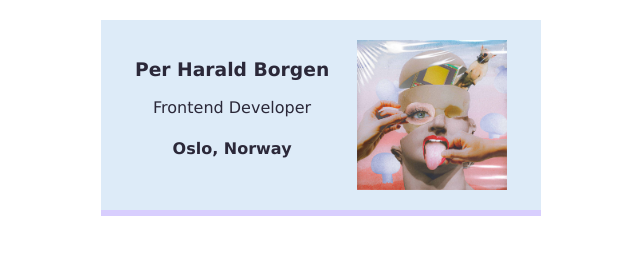
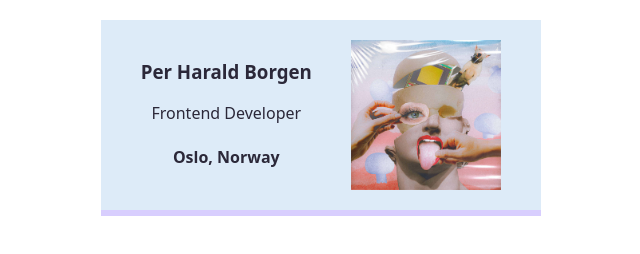
Before and after one commit to Sheena0417/business_card_Sheena, a website built with Vite: page index.html in a window 1280 px wide. Shown: the whole page, without its empty margins (319-959 px from the left). Built offline with nearby package versions, Linux system fonts and the light colour scheme.

Commit message:
fontoの変更

```diff
--- a/styles.css
+++ b/styles.css
@@ -5,7 +5,7 @@ body {
     Find a web safe font you like, and add it
     to your card.
     */
-    font-family: Verdana, Geneva, Tahoma, sans-serif;
+    font-family: system-ui, -apple-system, BlinkMacSystemFont, 'Segoe UI', Roboto, Oxygen, Ubuntu, Cantarell, 'Open Sans', 'Helvetica Neue', sans-serif;
 }
 
 .avatar {
```
